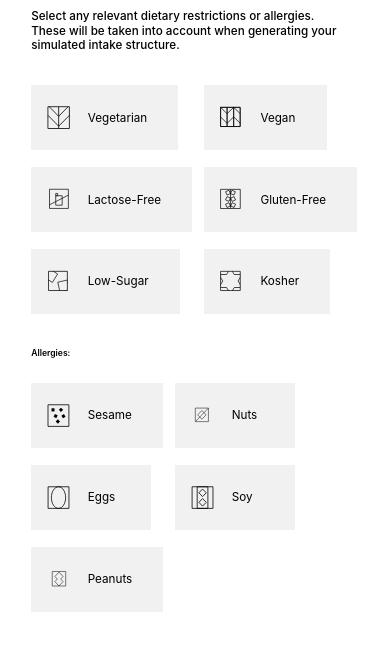
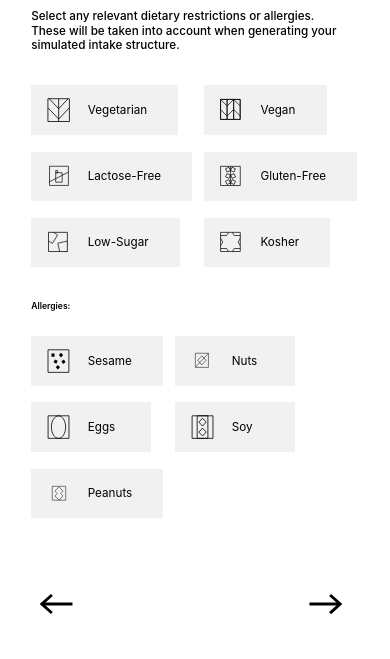
Before and after one commit to IddoSadeh/INTK72, a plain HTML site: page consumption-limits.html in a window 390 px wide. Shown: the part 96-755 px from the top of the page. Drawn offline with Linux system fonts and the light colour scheme.

Commit message:
tryout iphone

```diff
--- a/consumption-limits.html
+++ b/consumption-limits.html
@@ -7,6 +7,7 @@
     <title>Consumption Limits</title>
     <link rel="stylesheet" href="css/style.css">
     <link rel="stylesheet" href="css/tryout.css">
+
 </head>
 
 <body>
@@ -238,6 +239,18 @@
         });
     </script>
     <script src="/js/idle.js"></script>
+    <style>
+    @media (max-width: 768px) {
+        .option-icon {
+    width: 8vw;
+    height: 4vw;
+    flex-shrink: 0;
+    display: flex;
+    align-items: center;
+    justify-content: center;
+}
+    }
+    </style>
 </body>
 
 </html>
--- a/css/tryout.css
+++ b/css/tryout.css
@@ -757,3 +757,10 @@ select, button {
   color: black;
   -webkit-tap-highlight-color: transparent;
 }
+
+
+    @media (max-width: 768px) {
+       .question-title{
+        font-size: 3vw;
+       }
+    }
```
Also changed, not shown: routine-mapping.html (+1 -0 lines).
